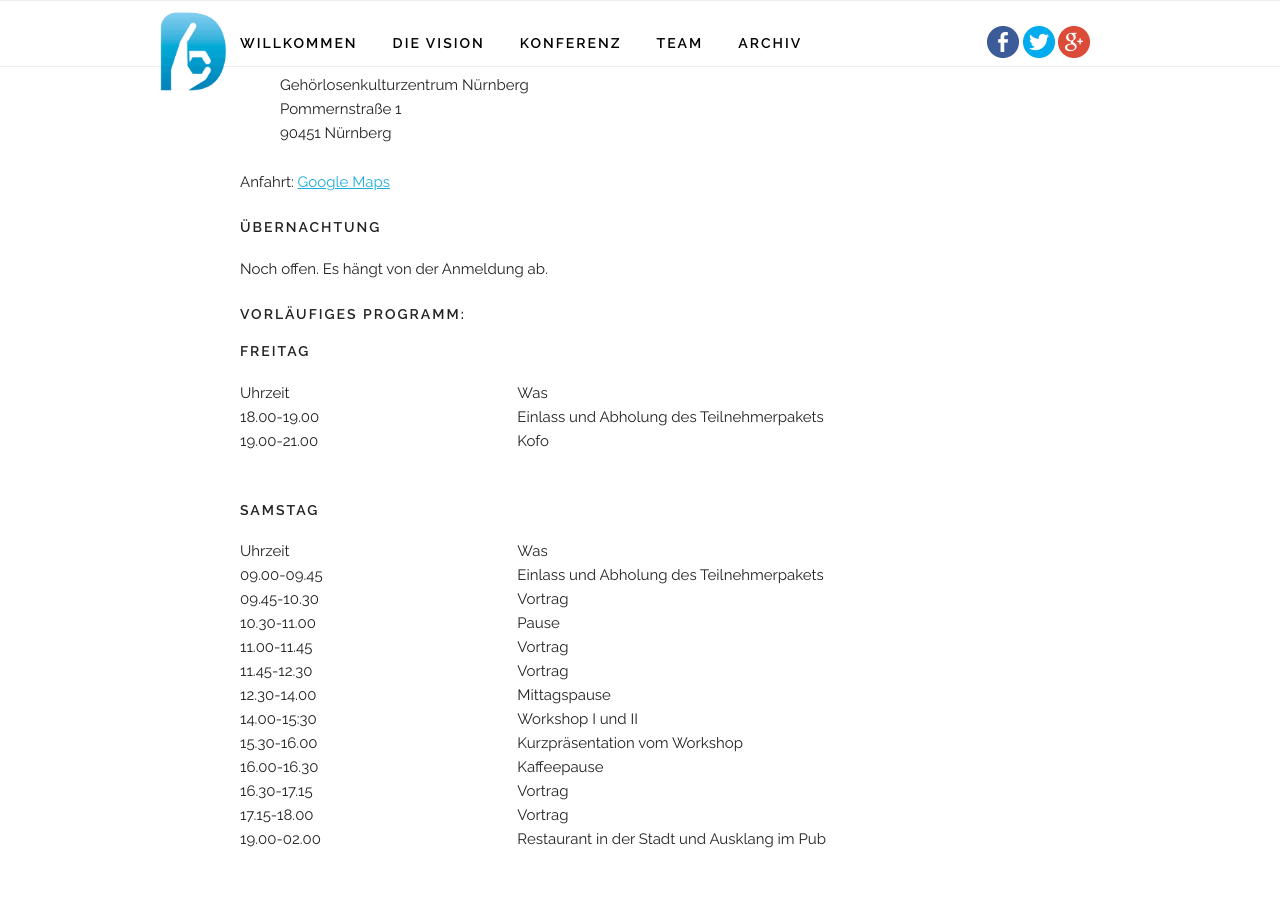
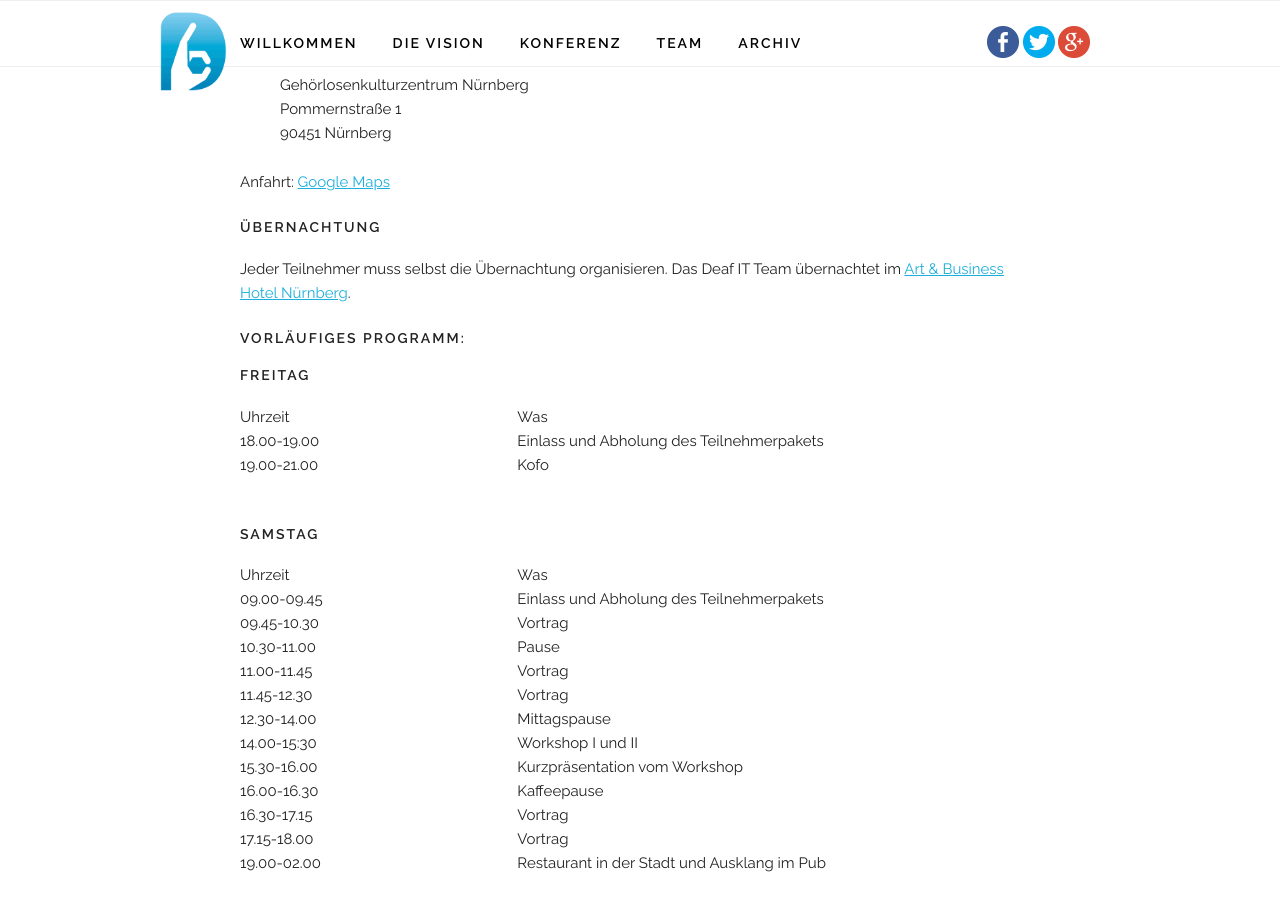
Before and after one commit to NickelPic/deafit.github.io, a Jekyll site: the page built from conference.md, in a window 1280 px wide and 900 px high, scrolled down 1061 px. Built offline with Jekyll 4.4.1, drawn with Linux system fonts in a browser that asks for light colours; nearby versions of some CDN libraries.

Commit message:
Update conference.md

```diff
--- a/conference.md
+++ b/conference.md
@@ -23,7 +23,8 @@ Vom **13. bis 15. November 2015** findet **in Nürnberg** die "DeafIT Conference
 Anfahrt: [Google Maps](https://goo.gl/maps/jhK1N)
 
 ## Übernachtung
-Noch offen. Es hängt von der Anmeldung ab.
+Jeder Teilnehmer muss selbst die Übernachtung organisieren.
+Das Deaf IT Team übernachtet im [Art & Business Hotel Nürnberg](http://www.art-business-hotel.com/de).
 
 ## Vorläufiges Programm:
 
```
